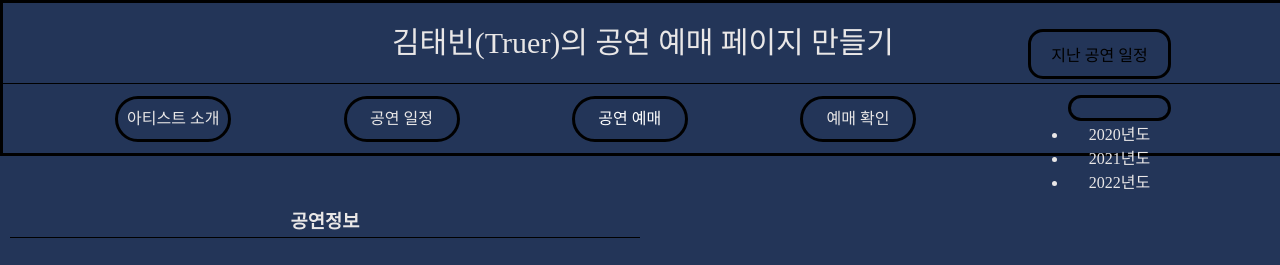
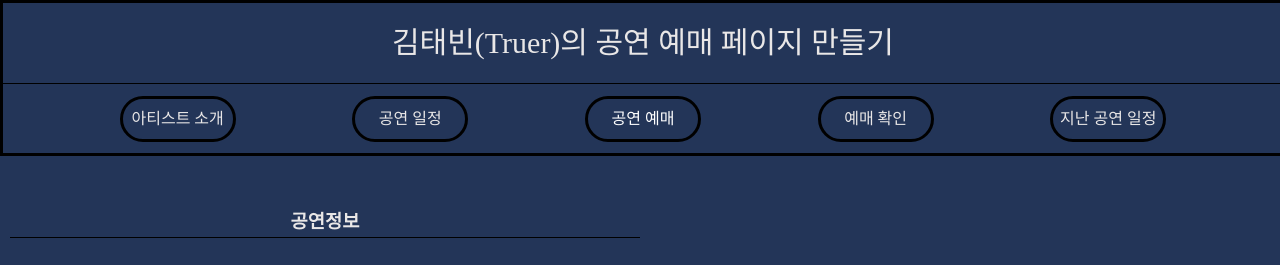
Before and after one commit to Kimtaebin/truer, a plain HTML site: page index.html in a window 1280 px wide. Shown: the top 265 px of the page. Drawn offline with Linux system fonts and the light colour scheme.

Commit message:
Update index.html

```diff
--- a/index.html
+++ b/index.html
@@ -185,13 +185,7 @@
                <a> 공연 일정 </a>
                <a href="./login.html"> 공연 예매 </a>
                <a> 예매 확인 </a>
-               <div id="menu">
-                    <a> 지난 공연 일정 </a>
-                    <ul class ="dropdown">
-                    <li><a href="#"></a>2020년도</li>
-                    <li>2021년도</li>
-                    <li>2022년도</li>
-                    </ul>
+               <a> 지난 공연 일정 </a>
                </div>
 
           </nav>
```
